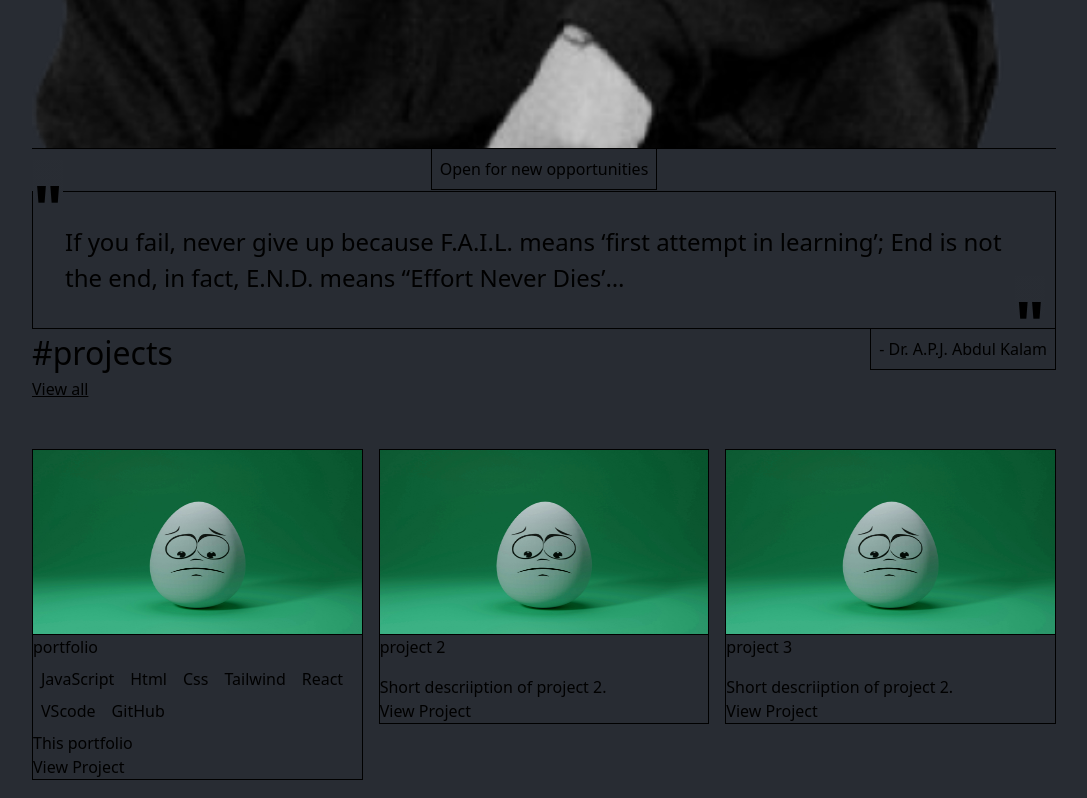
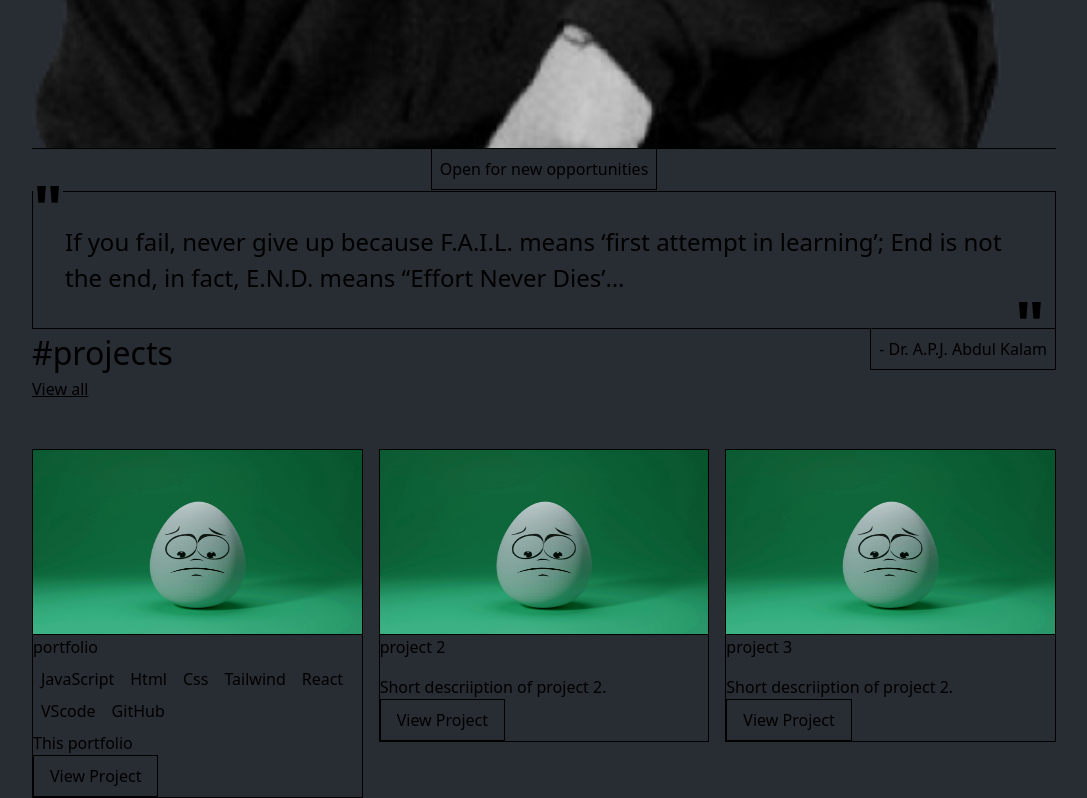
Before and after one commit to johannes-code/portfolio_v2, a React (Vite) app: page / in a window 1280 px wide. Shown: the part 1066-1864 px from the top of the page, without its empty margins (96-1183 px from the left). Built offline with nearby package versions, Linux system fonts and the light colour scheme.

Commit message:
added some styling to button, needs tweeking

```diff
--- a/src/components/projects/Projects.jsx
+++ b/src/components/projects/Projects.jsx
@@ -1,6 +1,7 @@
 import React from 'react';
 import data from "/src/locales/en.json";
 import styles from "./projects.module.css";
+import button from "../button/button.module.css";
 
 export const Projects = () => {
     const projectPageData = data.pages.home.projects;
@@ -65,7 +66,7 @@ export const Projects = () => {
                         <p>{project.description}</p>
 
                         {/* 5. Button/Link */}
-                        <a href={project.link} className={styles.project_button}>View Project</a>
+                        <a href={project.link} className={button._button_button_primary}>View Project</a>
                     </div>
                 ))}
             </div>
```
Also changed, not shown: src/components/projects/projects.module.css (line endings or trailing spaces).
